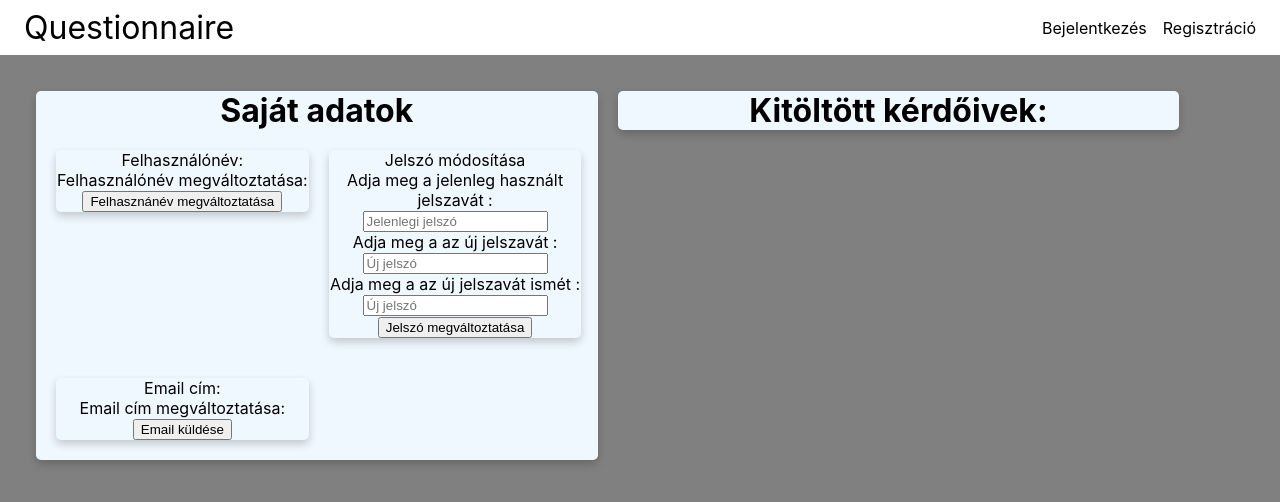
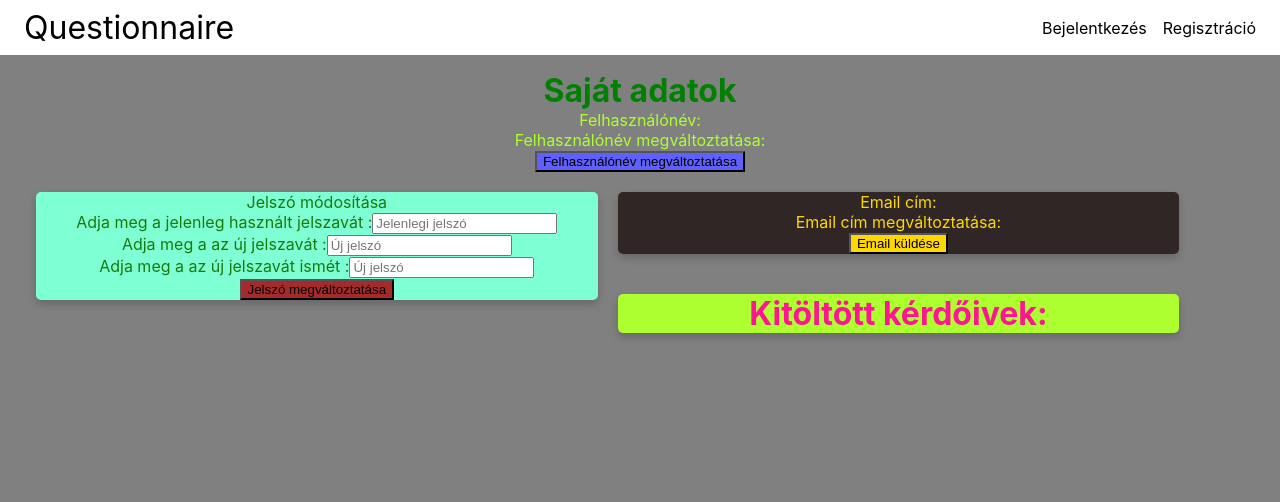
Before and after one commit to JaniITmer/Nagy-Projektmunka, a React (Create React App) app in the folder questionnaire/frontend/: page /profile in a window 1280 px wide. Shown: the top 502 px of the page. Built offline with nearby package versions, Linux system fonts and the light colour scheme.

Commit message:
Profil oldal design készítés

```diff
--- a/questionnaire/frontend/src/pages/Profile.js
+++ b/questionnaire/frontend/src/pages/Profile.js
@@ -8,18 +8,18 @@ export default function Profile() {
         <div className='profile-page'>
         <div className='szemelyes-adatok'>
 
-        <div className="card">
+        <div className="profil-adatok">
 
-            <h1>Saját adatok</h1>
+            <h1 className='profil-cim'>Saját adatok</h1>
 
-            <div className="card">Felhasználónév:
+            <div className="profil-username">Felhasználónév:
             <div>Felhasználónév megváltoztatása:</div>
             <div>
-            <button className="pwchange-btn">Felhasznánév megváltoztatása </button>
+            <button className="namechange-btn">Felhasználónév megváltoztatása </button>
             </div>
             </div>
 
-            <div className="card">
+            <div className="profile-card-jelszo card">
             <div >Jelszó módosítása</div>
 
             <div >Adja meg a jelenleg használt jelszavát :
@@ -40,11 +40,11 @@ export default function Profile() {
 
              <button className="pwchange-btn">Jelszó megváltoztatása </button></div>
              </div>
-             <div className='card'>Email cím:<div>Email cím megváltoztatása:</div>  <button>Email küldése</button></div>
+             <div className='card profile-email'>Email cím:<div>Email cím megváltoztatása:</div>  <button className='profile-email-button'>Email küldése</button></div>
 
             </div>
 
-            <div className="card"> <h1>Kitöltött kérdőivek:</h1></div>
+            <div className="card profil-kerdoiv"> <h1>Kitöltött kérdőivek:</h1></div>
 
             </div>
          </div>
--- a/questionnaire/frontend/src/pages/styles/Profile.css
+++ b/questionnaire/frontend/src/pages/styles/Profile.css
@@ -0,0 +1,29 @@
+.profil-username{
+    color:greenyellow ;
+}
+.profil-cim{
+    color: green;
+}
+.profile-card-jelszo{
+    color: rgb(25, 122, 12);
+    background-color: aquamarine;
+
+}
+.pwchange-btn{
+    background-color: brown;
+}
+.namechange-btn{
+    background-color: rgb(96, 96, 255);
+}
+.profile-email{
+    color: gold;
+    background-color: rgba(39, 28, 28, 0.897);
+}
+
+.profile-email-button{
+    background-color: gold;
+}
+.profil-kerdoiv{
+    background-color: greenyellow;
+    color:deeppink
+}
```
